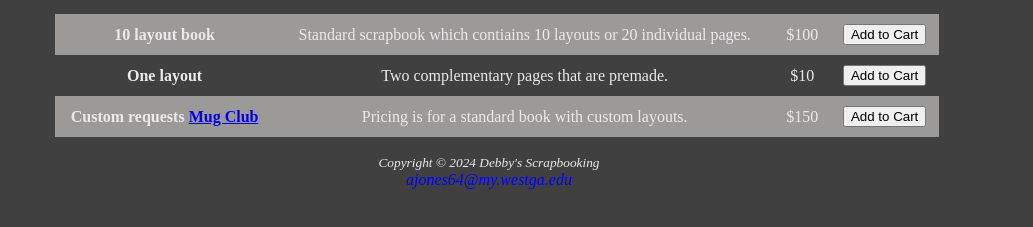
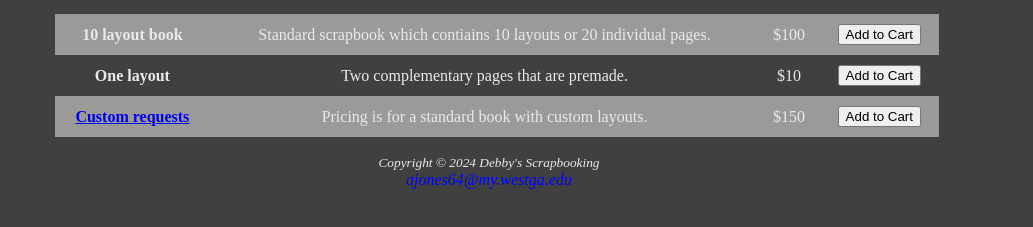
Before and after one commit to ajones64/Jones_Aleigha_Final_Project, a plain HTML site: page Pricing.html in a window 1280 px wide. Shown: the part 193-420 px from the top of the page, without its empty margins (143-1176 px from the left). Drawn offline with Linux system fonts and the light colour scheme.

Commit message:
Update Pricing.html

```diff
--- a/Pricing.html
+++ b/Pricing.html
@@ -76,8 +76,7 @@
 
         <tr>
             <th>
-                Custom requests
-                <a href="#" onmouseover="alert('Save 10% on your second book!');">Mug Club</a>
+                <a href="#" onmouseover="alert('Save 10% on your second book!');">Custom requests</a>
             </th>
             <td>
                 Pricing is for a standard book with custom layouts.
```
